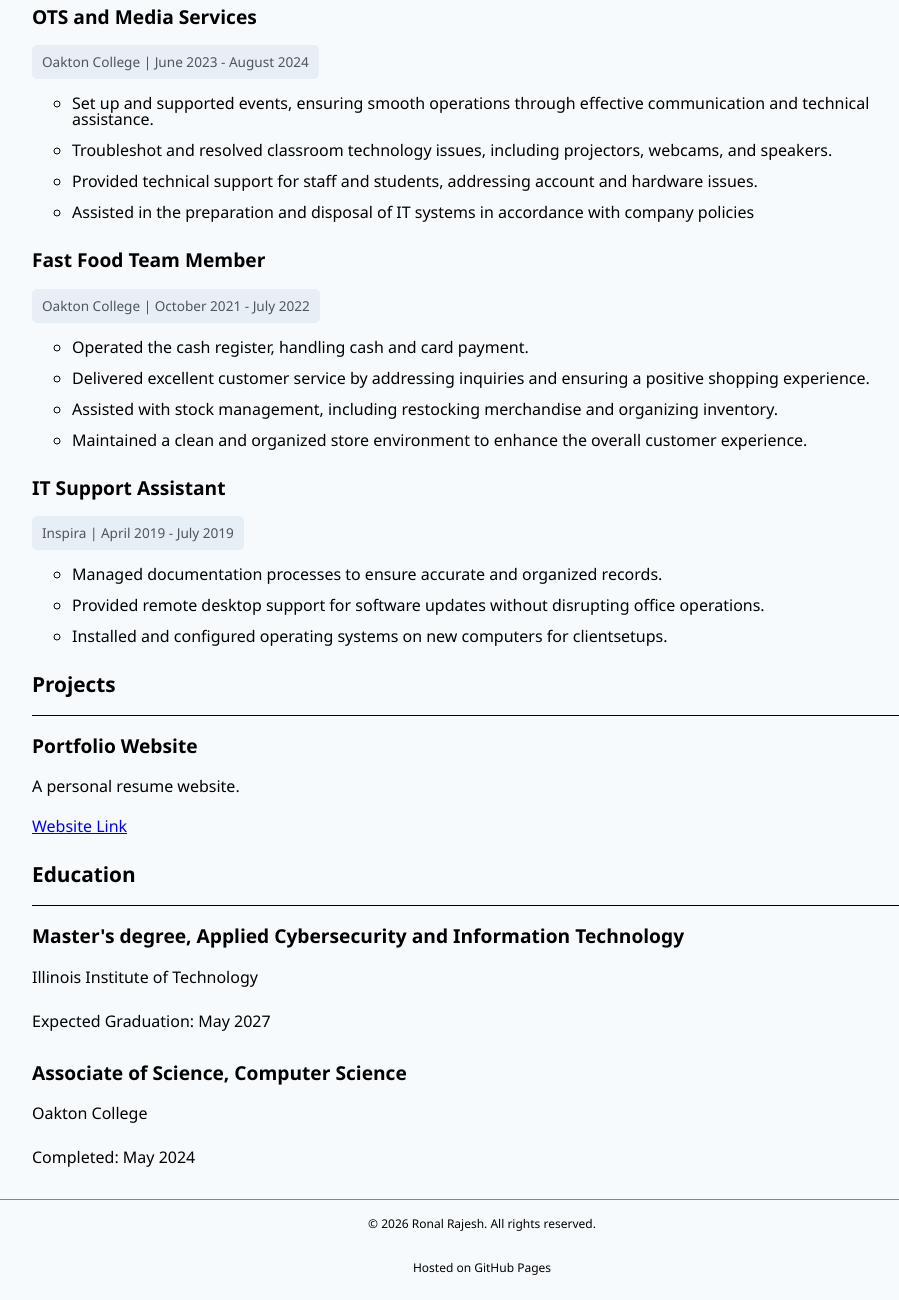
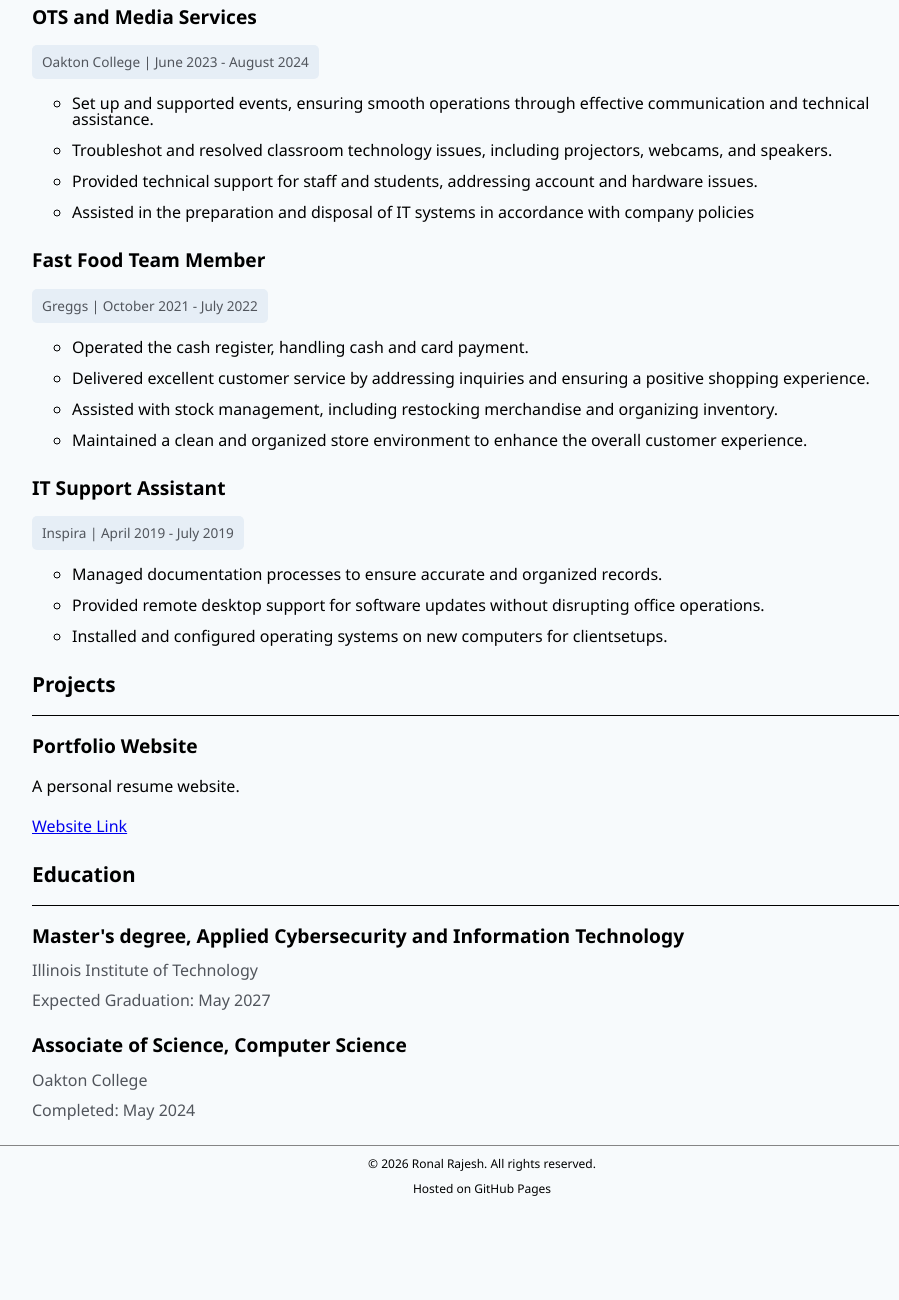
Before and after one commit to BocchiTheRockEnjoyer/Resume, a plain HTML site: page index.html in a window 1280 px wide. Shown: the part 980-2280 px from the top of the page, without its empty margins (158-1057 px from the left). After the commit the page ends 2186 px from the top, so only its background shows below. Drawn offline with Linux system fonts and the light colour scheme.

Commit message:
Added extra styling to the education and footer section.
Changes were also made to hypertext and change to index.html regarding wrong company.

```diff
--- a/css/style.css
+++ b/css/style.css
@@ -86,6 +86,7 @@ ul li {
     border-radius: 5px;
     margin-right: 10px;
     font-size: 0.80rem;
+    text-decoration: none;
 }
 
 .skills-list {
@@ -120,6 +121,15 @@ ul li {
     margin-bottom: 30px;
 }
 
+.edu-entry h3 {
+    margin-bottom: 0px;
+}
+
+.edu-entry p {
+    margin-top: 20px;
+    line-height: 10px;
+    color: #51555c;
+}
 
 footer {
     text-align: center;
@@ -127,3 +137,9 @@ footer {
     font-size: 0.75rem;
     border-top: 1px solid #858585;
 }
+
+footer p {
+    margin: 10px 0;
+    line-height: 15px;
+    font-weight: 500;
+}
--- a/index.html
+++ b/index.html
@@ -69,7 +69,7 @@
 
             <div class="job-entry">
                 <h3>Fast Food Team Member</h3>
-                <p class="company">Oakton College | October 2021 - July 2022 </p>
+                <p class="company">Greggs | October 2021 - July 2022 </p>
                 <ul>
                     <li>Operated the cash register, handling cash and card payment.</li>
                     <li>Delivered excellent customer service by addressing inquiries and ensuring a positive shopping experience.</li>
```
